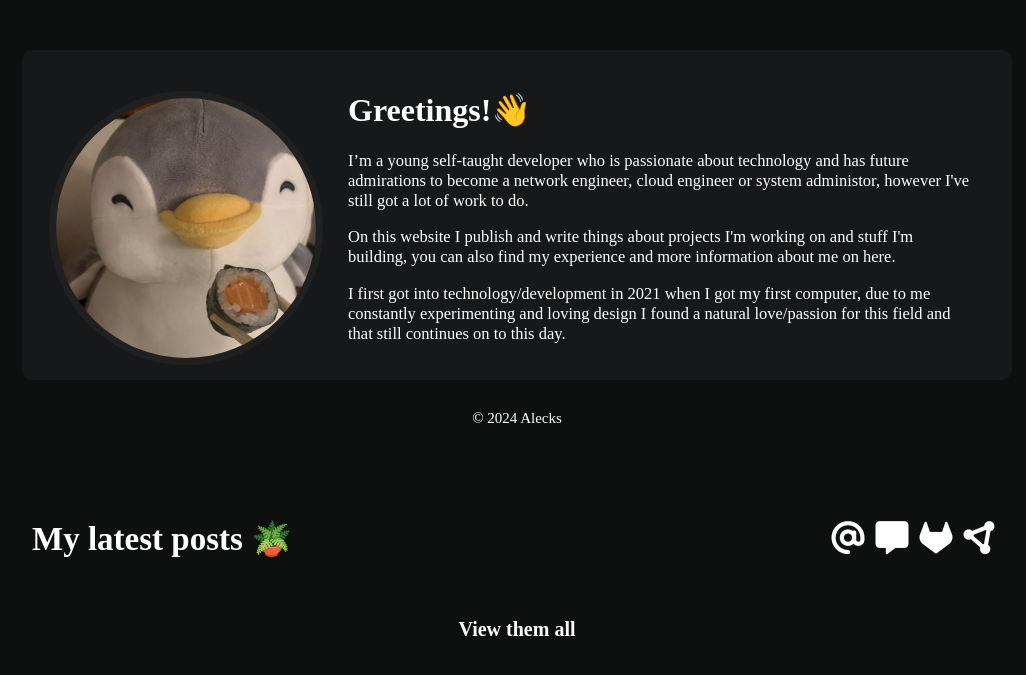
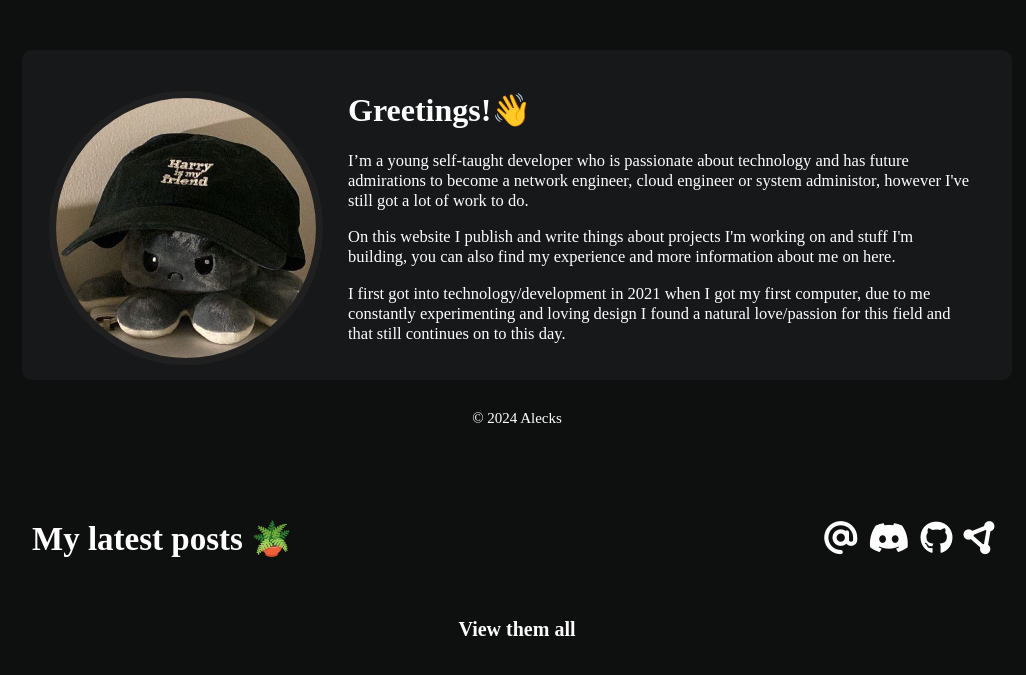
Before and after one commit to Alecks20/Personal-Website, a Flask app: page / in a window 1280 px wide. Shown: the part 64-739 px from the top of the page, without its empty margins (123-1149 px from the left). Run offline with Flask 3, Linux system fonts and the light colour scheme; some web fonts are replaced.

Commit message:
Social icon updates, avatar change

```diff
--- a/docker-compose.yml
+++ /dev/null
@@ -1,3 +0,0 @@
-services:
-  frontpage:
-    build: .
--- a/templates/index.html
+++ b/templates/index.html
@@ -20,7 +20,7 @@
 
     <div class="card-box">
         <div class="content">
-            <img src="./public/static-assets/penguin-pfp.jpg" alt="my profile picture" class="circular-image">
+            <img src="./public/static-assets/octopus-avatar.jpg" alt="my profile picture" class="circular-image">
             <h1 class="card-title">Greetings!👋</h1>
             <p class="card-text">I’m a young self-taught developer who is passionate about technology and has future admirations to become a network engineer, cloud engineer or system administor, however I've still got a lot of work to do.</p>
 
@@ -46,10 +46,10 @@
             <i class="fas fa-at"></i>
           </a>
           <a href="https://discord.com/users/612522818294251522" target="_blank" class="social-icon">
-            <i class="fas fa-message"></i>
+            <i class="fab fa-discord"></i>
           </a>
           <a href="https://github.com/alecks20" target="_blank" class="social-icon">
-            <i class="fab fa-gitlab"></i>
+            <i class="fab fa-github"></i>
           </a>
           <a href="https://status.alecks.dev" target="_blank" class="social-icon">
             <i class="fas fa-circle-nodes"></i>
```
Also changed, not shown: assets/octopus-avatar.jpg (added).
